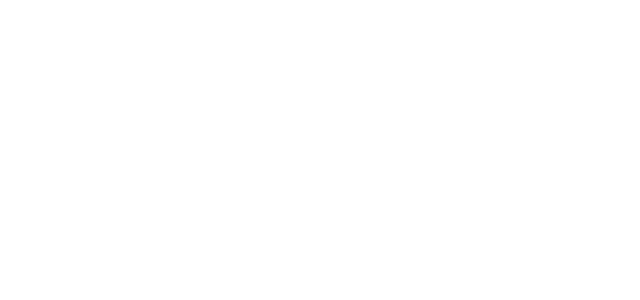
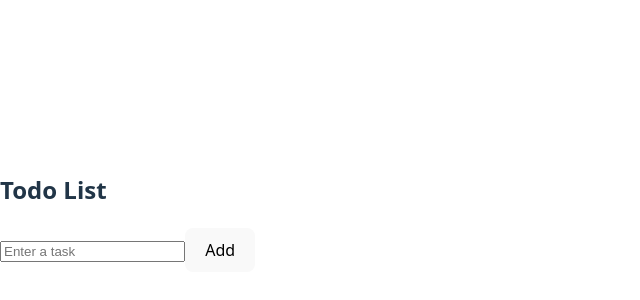
Before and after one commit to tesfsh16/React-project, a React (Vite) app: page / in a window 1280 px wide. Shown: the part 180-480 px from the top of the page, without its empty margins (0-640 px from the left). Built offline with nearby package versions, Linux system fonts and the light colour scheme.

Commit message:
completed to do is finished

```diff
--- a/src/App.jsx
+++ b/src/App.jsx
@@ -28,15 +28,48 @@
       )
     );
   };
-const deleteTodo = (id) => {
-  setTodos(todos.filter((todo) => todo.id !== id));
-};
+
+  // Delete todo
+  const deleteTodo = (id) => {
+    setTodos(todos.filter((todo) => todo.id !== id));
+  };
 
 
 
-  return
+  return (
+    <div>
+      <h2>Todo List</h2>
+
+      <div>
+        <input
+          type="text"
+          value={input}
+          placeholder="Enter a task"
+          onChange={(e) => setInput(e.target.value)}
+        />
+        <button onClick={addTodo}>Add</button>
+      </div>
+
+      <ul>
+        {todos.map((todo) => (
+          <li key={todo.id}>
+            <span onClick={() => toggleTodo(todo.id)}>{todo.text}</span>
+            <button
+              onClick={() => toggleTodo(todo.id)}
+              style={{
+                color: todo.completed ? "red" : "black",
+              }}
+            >
+              completed
+            </button>
+            <button onClick={() => deleteTodo(todo.id)}>❌</button>
+          </li>
+        ))}
+      </ul>
+    </div>
+  );
+}
 
 
-};
 
 export default App;
```
